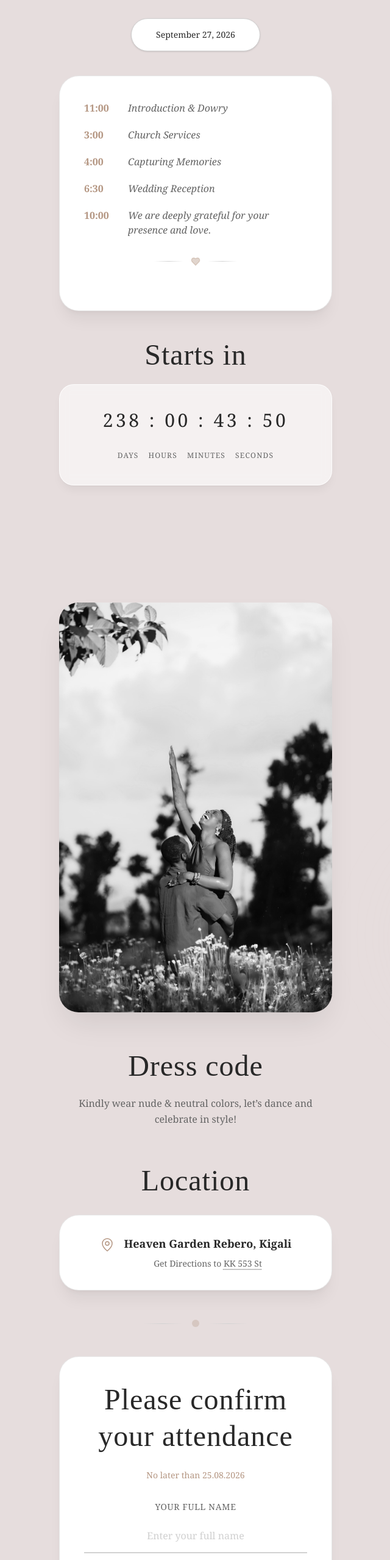
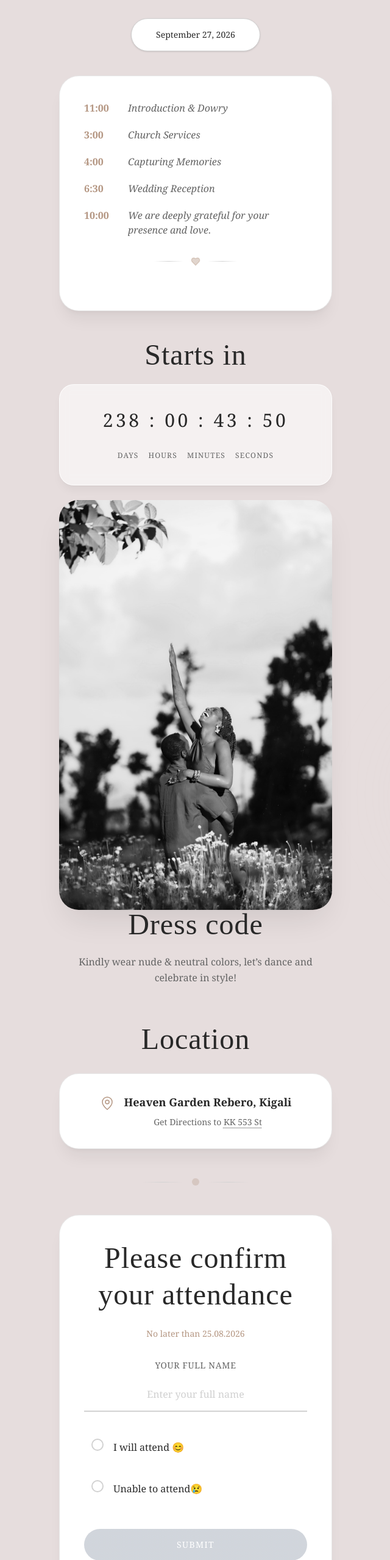
Before and after one commit to Giscard49/w-invitation, a React (Vite) app: page / in a window 1280 px wide. Shown: the part 1848-4406 px from the top of the page at 61% size, without its empty margins (319-959 px from the left). Built offline with nearby package versions, Linux system fonts and the light colour scheme; no server answers.

Commit message:
new updates

```diff
--- a/src/App.tsx
+++ b/src/App.tsx
@@ -260,7 +260,7 @@ export default function App() {
       </section>
 
       {/* Schedule Details */}
-      <section className="min-h-screen flex flex-col items-center justify-start px-5 py-10 relative">
+      <section className="flex flex-col items-center justify-start px-5 py-10 relative">
         <div className="absolute top-40 left-10 w-54 h-56 bg-gradient-to-br from-[#ebe6e1]/20 to-transparent rounded-full blur-2xl" />
 
         <div className="w-full max-w-md relative z-10">
@@ -319,7 +319,7 @@ export default function App() {
       </section>
 
       {/* Countdown with Image */}
-      <section className="min-h-screen flex flx-col items-center justify-center px-6 py-12 relative">
+      <section className="flex flx-col items-center justify-center px-6 py-12 relative">
         <div className="absolute bottom-20 right-10 w-64 h-64 bg-gradient-to-tl from-[#f5f0eb]/30 to-transparent rounded-full blur-3xl" />
 
         <div className="w-full max-w-md relative z-10">
@@ -338,7 +338,7 @@ export default function App() {
       </section>
 
       {/* Dress Code & Location */}
-      <section className="min-h-screen flex flex-col items-center justify-start px-6 py-10 relative">
+      <section className="flex flex-col items-center justify-start px-6 py-10 relative">
         <div className="absolute top-32 left-8 w-52 h-52 bg-gradient-to-br from-[#f0ebe6]/20 to-transparent rounded-full blur-2xl" />
 
         <div className="w-full max-w-md relative z-10">
@@ -461,7 +461,7 @@ export default function App() {
       </section>
 
       {/* Contact Information */}
-      <section className="min-h-screen flex flex-col items-center justify-start px-6 py-12 relative">
+      <section className="flex flex-col items-center justify-start px-6 py-12 relative">
         <div className="absolute top-30 right-8 w-56 h-56 bg-gradient-to-bl from-[#ebe6e1]/20 to-transparent rounded-full blur-2xl" />
 
         <div className="w-full max-w-md relative z-10">
```
